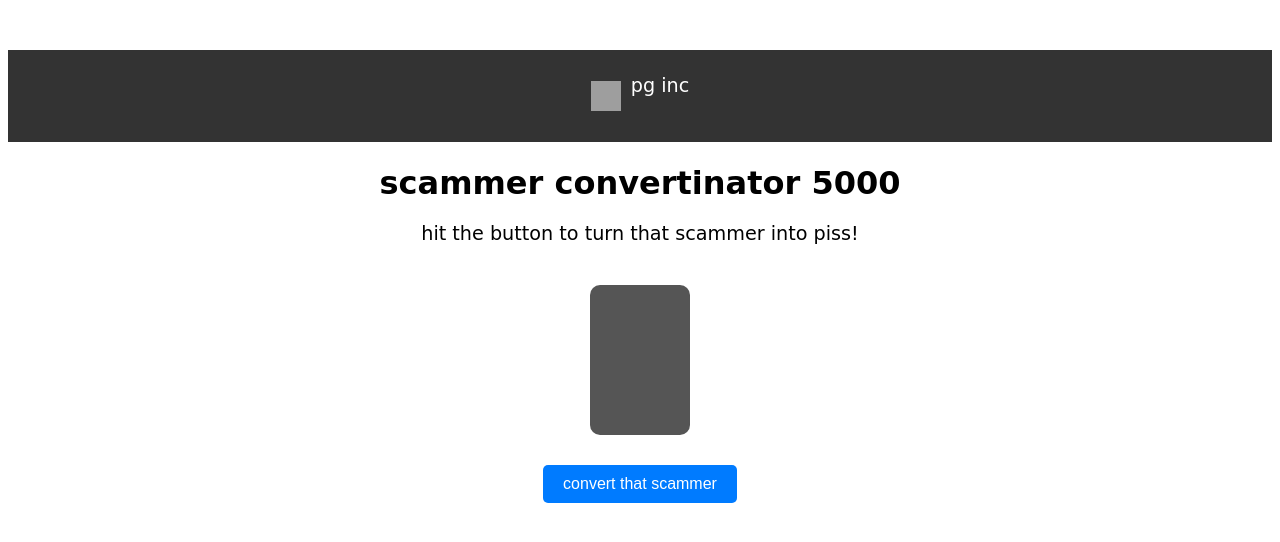
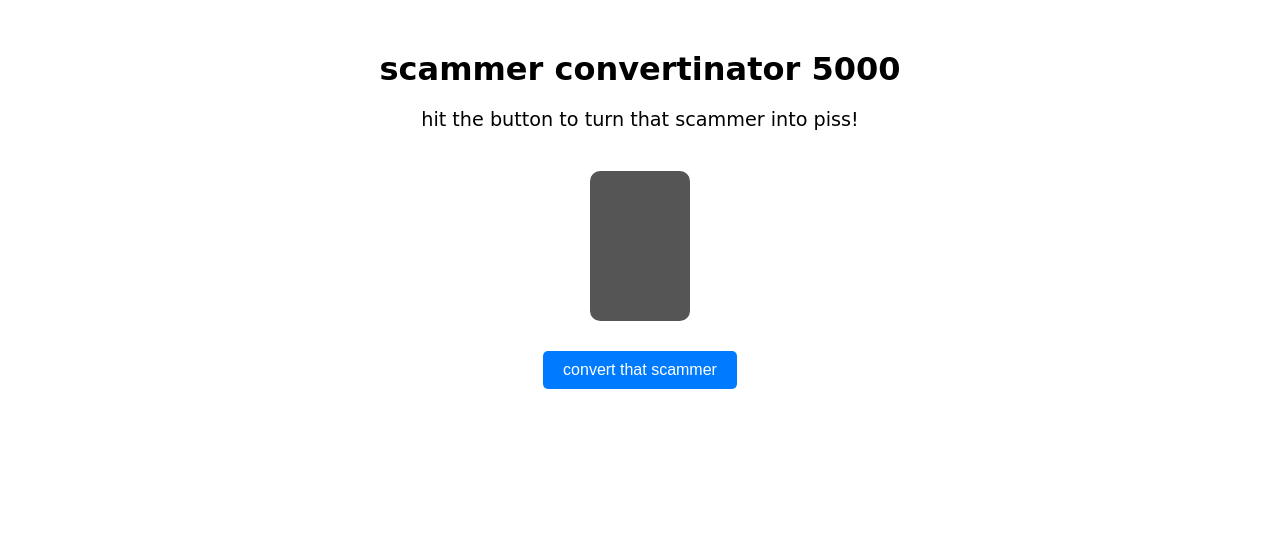
Before and after one commit to c9pz/PG-Inc-API, a Next.js app: page /scammerpiss in a window 1280 px wide. Shown: the top 542 px of the page. Built offline with nearby package versions, Linux system fonts and the light colour scheme; grey boxes are pictures that could not be loaded.

Commit message:
Update scammerpiss.js

```diff
--- a/pages/scammerpiss.js
+++ b/pages/scammerpiss.js
@@ -12,14 +12,6 @@ function Zx9fPjs4() {
 
   return (
     <div className="container">
-      <nav className="navbar">
-        <img
-          src="https://i.ibb.co/Z6GvX8q/JUSSI0-N-AVATAR-HEADSHOT-RBLX.png"
-          alt="Logo"
-          className="logo"
-        />
-        <p className="navbar-text">pg inc</p>
-      </nav>
       <h1>scammer convertinator 5000</h1>
       <p>hit the button to turn that scammer into piss!</p>
       <div className={`scammer ${kL_ConvertedX ? "converted" : ""}`}></div>
@@ -32,27 +24,6 @@ function Zx9fPjs4() {
           text-align: center;
           font-family: 'Comic Sans MS', sans-serif;
           margin: 50px auto;
-        }
-
-        .navbar {
-          display: flex;
-          align-items: center;
-          justify-content: center;
-          background-color: #333;
-          padding: 5px 10px;
-          font-size: 1rem;
-        }
-
-        .logo {
-          width: 30px;
-          height: 30px;
-          margin-right: 10px;
-        }
-
-        .navbar-text {
-          font-family: 'Comic Sans MS', sans-serif;
-          font-size: 1.2rem;
-          color: white;
         }
 
         h1 {
@@ -112,6 +83,11 @@ function Zx9fPjs4() {
           }
         }
       `}</style>
+
+      <head>
+        <link rel="icon" href="https://i.ibb.co/Z6GvX8q/JUSSI0-N-AVATAR-HEADSHOT-RBLX.png" />
+        <title>scammer to piss</title>
+      </head>
     </div>
   )
 }
```
